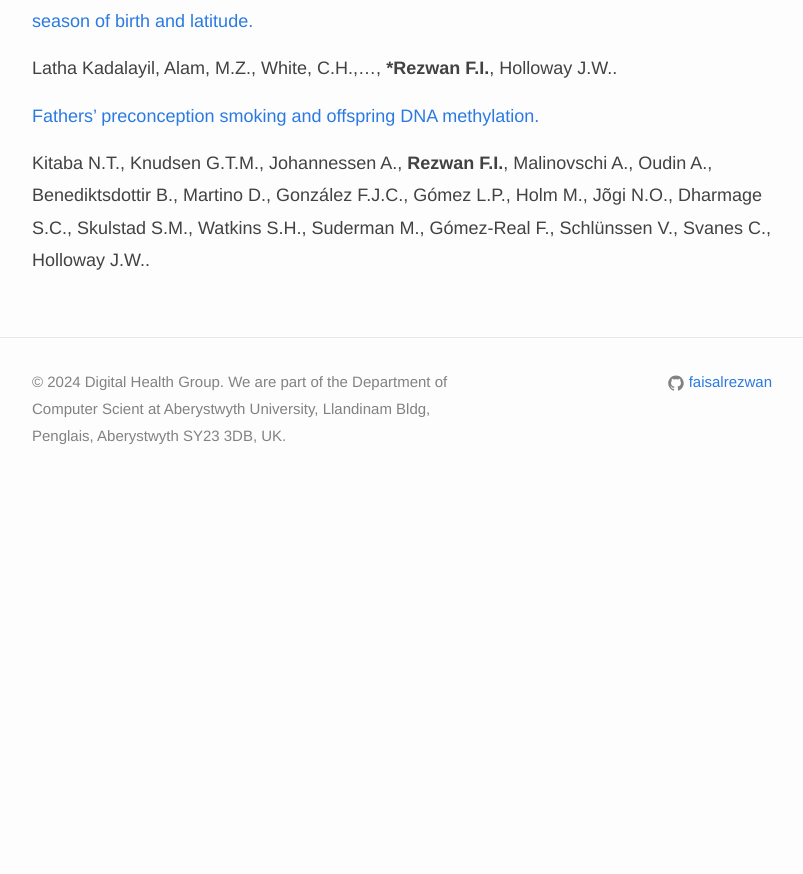
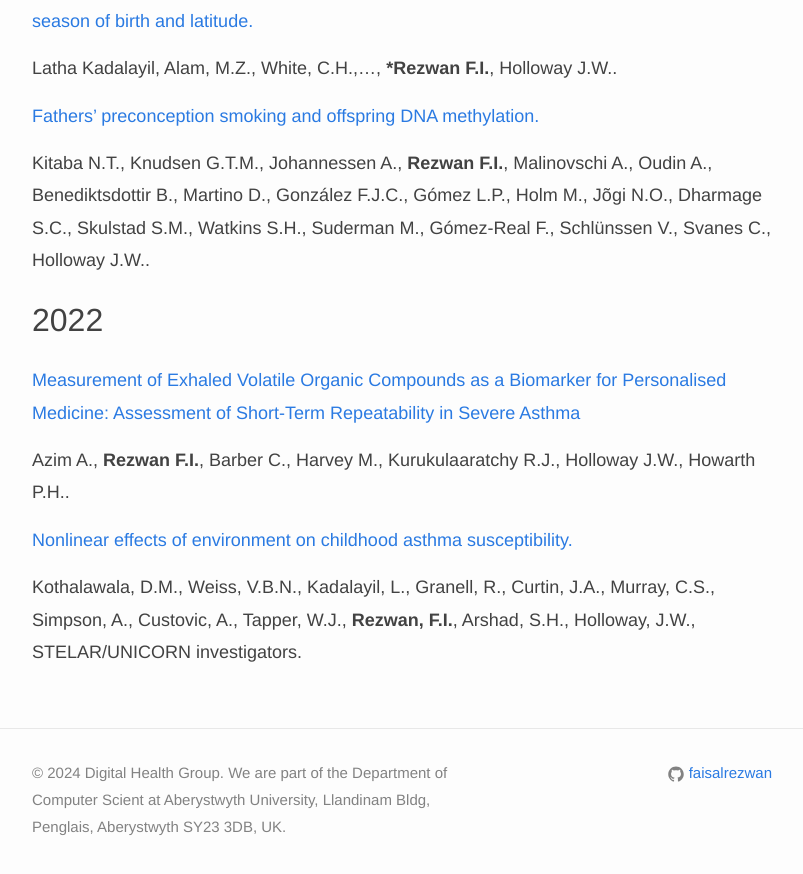
Before and after one commit to rezwanlab/Test, a Jekyll site: the page built from _pages/publications/index.md, in a window 1280 px wide and 900 px high, scrolled down 812 px. Shown: the top 874 px of the window, without its empty margins (238-1041 px from the left). Built offline with Jekyll 4.4.1, drawn with Linux system fonts in a browser that asks for light colours; nearby versions of some CDN libraries; before the commit the page ends 1321 px from its top, so only the background shows below that.

Commit message:
Update index.md

```diff
--- a/_pages/publications/index.md
+++ b/_pages/publications/index.md
@@ -28,3 +28,13 @@
 [Fathers' preconception smoking and offspring DNA methylation.](https://doi.org/10.1101/2023.01.13.523912)
 
 Kitaba N.T., Knudsen G.T.M., Johannessen A., **Rezwan F.I.**, Malinovschi A., Oudin A., Benediktsdottir B., Martino D., González F.J.C., Gómez L.P., Holm M., Jõgi N.O., Dharmage S.C., Skulstad S.M., Watkins S.H., Suderman M., Gómez-Real F., Schlünssen V., Svanes C., Holloway J.W..
+
+## 2022
+
+[Measurement of Exhaled Volatile Organic Compounds as a Biomarker for Personalised Medicine: Assessment of Short-Term Repeatability in Severe Asthma](https://doi.org/10.3390/jpm12101635)
+
+Azim A., **Rezwan F.I.**, Barber C., Harvey M., Kurukulaaratchy R.J., Holloway J.W., Howarth P.H..
+
+[Nonlinear effects of environment on childhood asthma susceptibility.](https://doi.org/10.1111/pai.13777)
+
+Kothalawala, D.M., Weiss, V.B.N., Kadalayil, L., Granell, R., Curtin, J.A., Murray, C.S., Simpson, A., Custovic, A., Tapper, W.J., **Rezwan, F.I.**, Arshad, S.H., Holloway, J.W., STELAR/UNICORN investigators.
```
